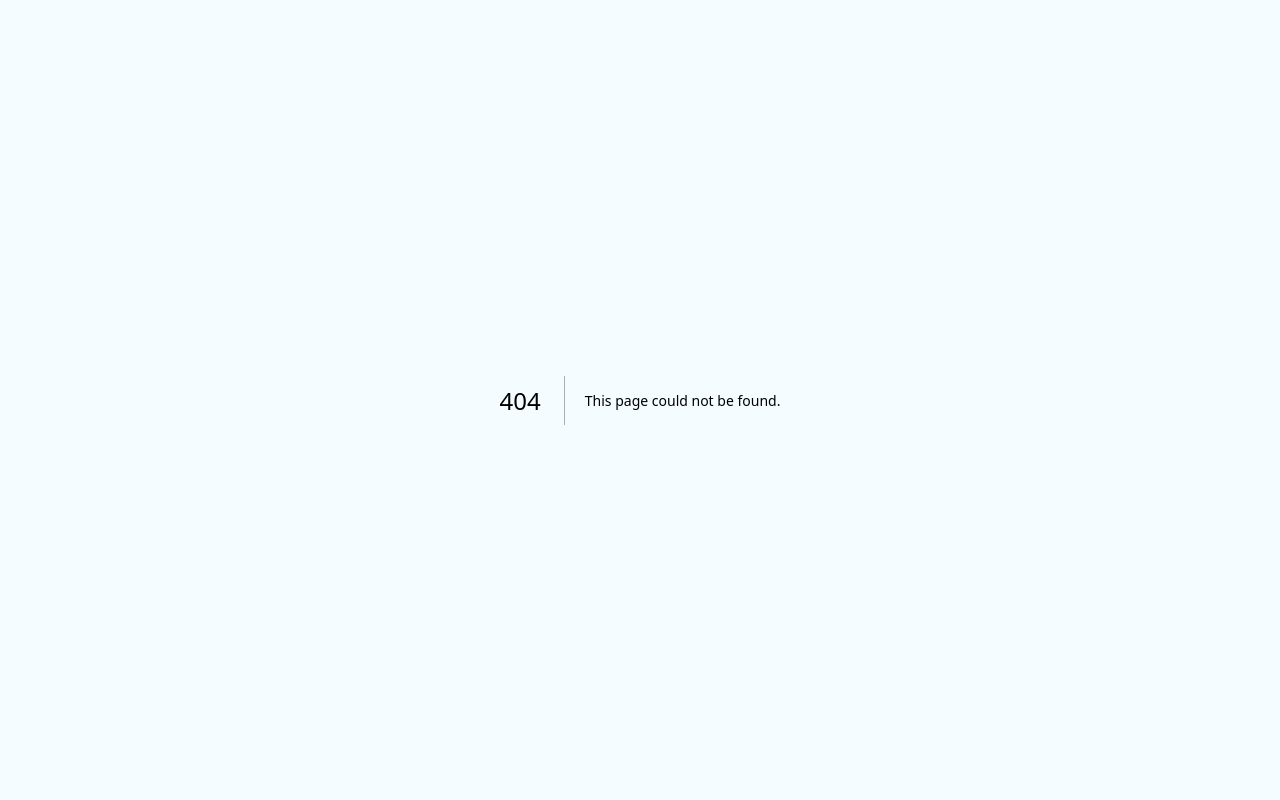
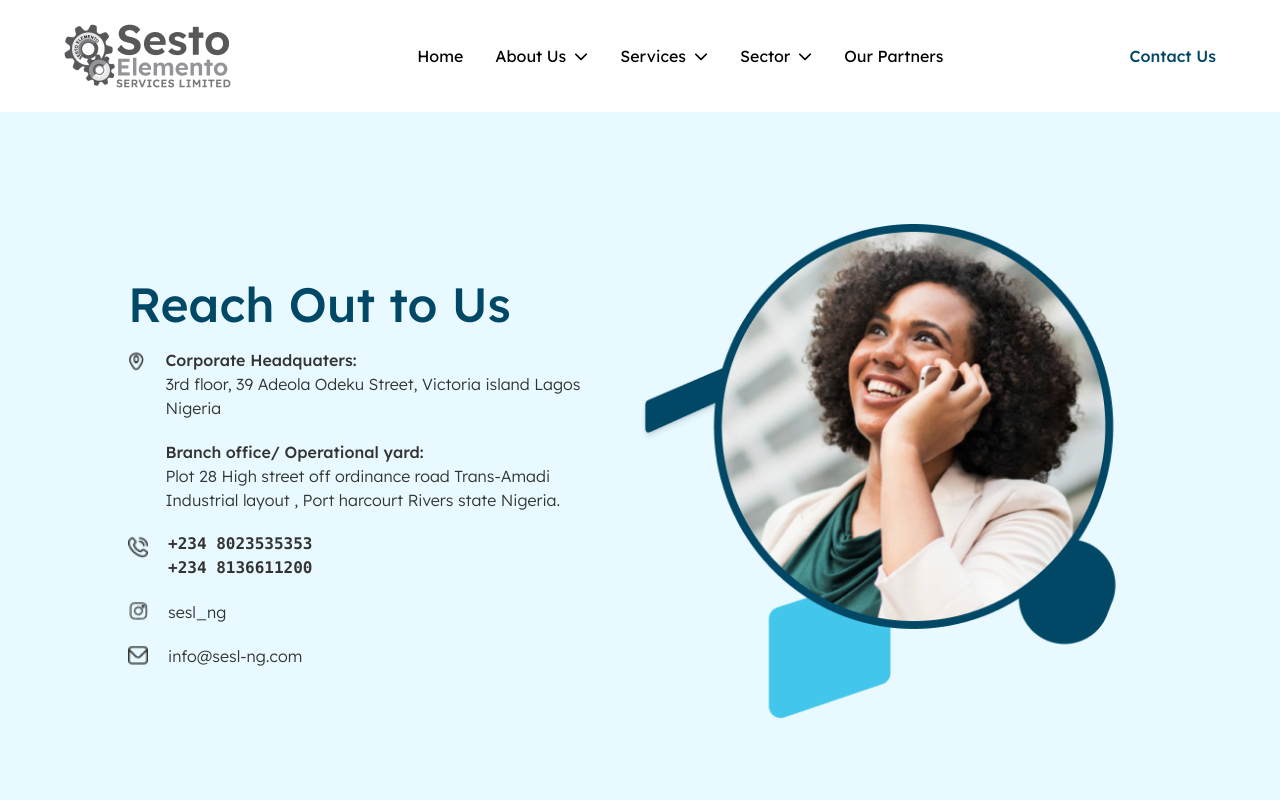
Before and after one commit to blossomobasi/sesto-elemento, a Next.js app: page /contact in a window 1280 px wide. Before the commit this address had no page. Shown: the top 800 px of the page. Built offline with nearby package versions, Linux system fonts and the light colour scheme.

Commit message:
Add contact page

```diff
--- /dev/null
+++ b/src/app/contact/page.tsx
@@ -0,0 +1,8 @@
+import PageLayout from "@/components/PageLayout";
+
+const ContactPage = () => {
+    // No Stress 😅
+    return <PageLayout>{""}</PageLayout>;
+};
+
+export default ContactPage;
```
